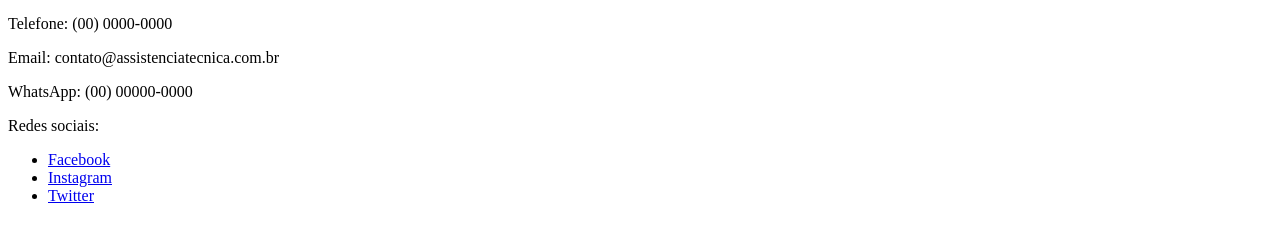
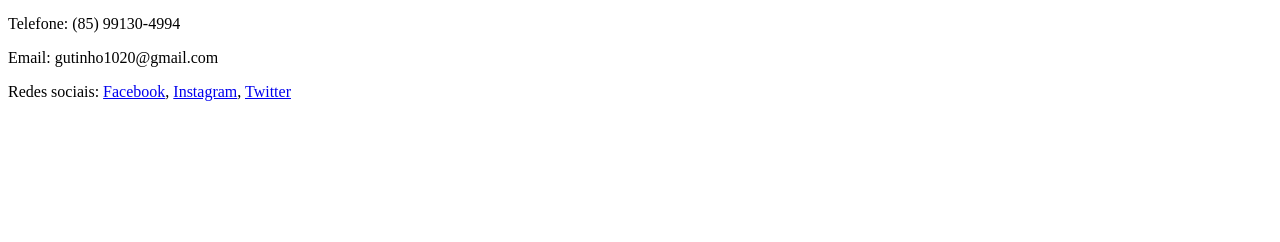
Before and after one commit to Gutembergbs/atividadeLAB1, a plain HTML site: page revenda_celular_usado.html in a window 1280 px wide. Shown: the part 234-476 px from the top of the page. Drawn offline with Linux system fonts and the light colour scheme.

Commit message:
Update revenda_celular_usado.html

```diff
--- a/revenda_celular_usado.html
+++ b/revenda_celular_usado.html
@@ -51,15 +51,10 @@
 		</table>
 	</main>
 	<footer>
-		<p>Telefone: (00) 0000-0000</p>
-		<p>Email: contato@assistenciatecnica.com.br</p>
-		<p>WhatsApp: (00) 00000-0000</p>
-		<p>Redes sociais:</p>
-		<ul>
-			<li><a href="#">Facebook</a></li>
-			<li><a href="#">Instagram</a></li>
-			<li><a href="#">Twitter</a></li>
-		</ul>
+	<p>Telefone: (85) 99130-4994</p>
+	<p>Email: gutinho1020@gmail.com</p>
+
+	<p>Redes sociais: <a href="#">Facebook</a>, <a href="#">Instagram</a>, <a href="#">Twitter</a></p>
 	</footer>
 </body>
 </html>
```
